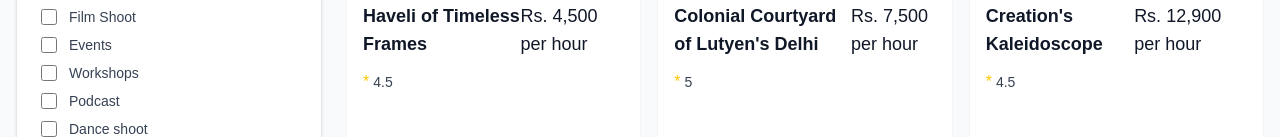
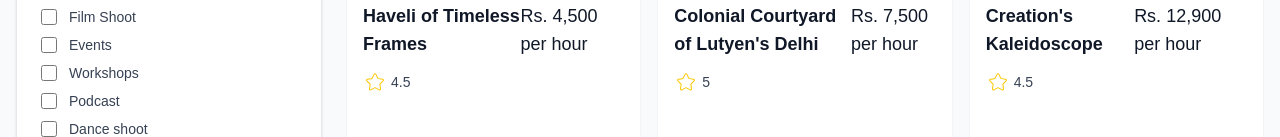
Before and after one commit to DEVESH1709/Placely, a Next.js app: page / in a window 1280 px wide. Shown: the part 815-952 px from the top of the page. Built offline with nearby package versions, Linux system fonts and the light colour scheme.

Commit message:
Add star icon to SpaceCard component and include react-icons dependency

```diff
--- a/components/SpaceCard.tsx
+++ b/components/SpaceCard.tsx
@@ -1,6 +1,7 @@
 import React from 'react';
 import Image from 'next/image';
 import { Space } from '@/data/spaces';
+import { CiStar } from "react-icons/ci";
 
 type SpaceCardProps = {
     space :Space
@@ -27,12 +28,12 @@ const SpaceCard = ({space}:SpaceCardProps)=>{
           </div>
 
             <div className="flex items-center">
-            <span className="text-yellow-400 mr-1">*</span>
+            <span className="text-yellow-400 mr-1"><CiStar size={24}/></span>
             <span className="text-sm font-medium text-gray-700">{space.rating}</span>
           </div>
         </div>
-        </div>
-        </div>
+               </div>
+            </div>
 
 
     )
--- a/package.json
+++ b/package.json
@@ -12,7 +12,8 @@
     "framer-motion": "^12.23.19",
     "next": "15.5.4",
     "react": "19.1.0",
-    "react-dom": "19.1.0"
+    "react-dom": "19.1.0",
+    "react-icons": "^5.5.0"
   },
   "devDependencies": {
     "@eslint/eslintrc": "^3",
```
Also changed, not shown: 1 other file (tests, documents, lock files or other folders).
